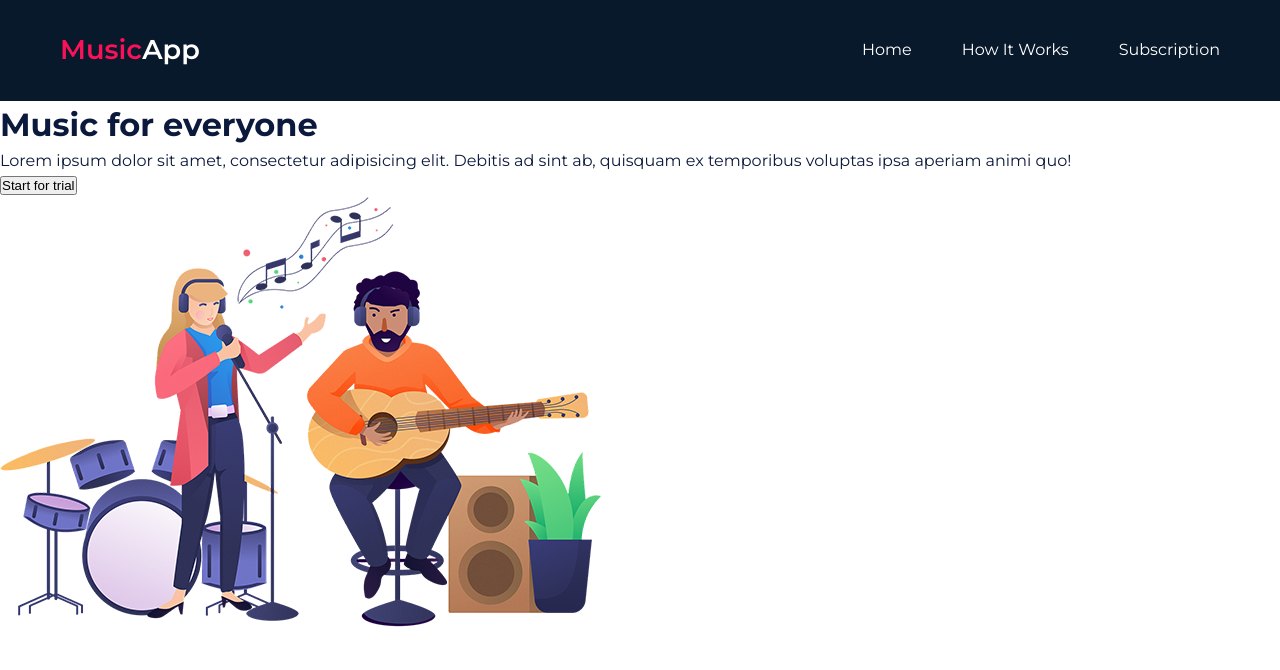
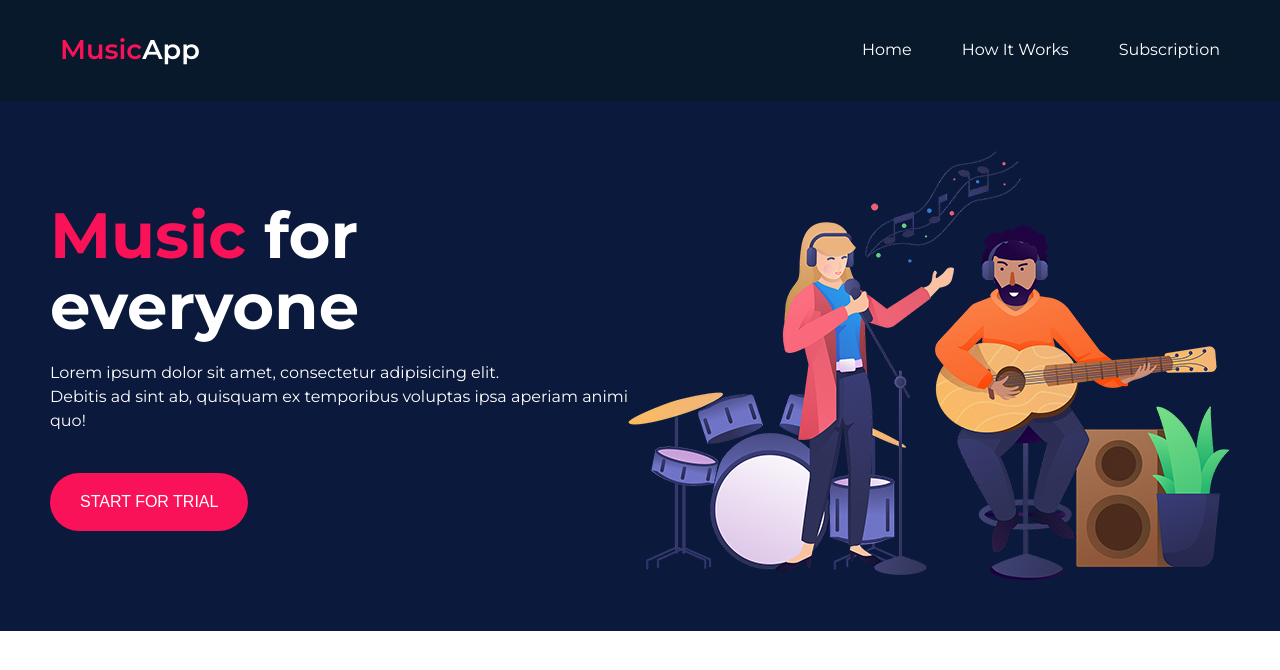
Before and after one commit to slobodanmiric/music-app, a plain HTML site: page index.html in a window 1280 px wide. Drawn offline with Linux system fonts and the light colour scheme.

Commit message:
heder css

```diff
--- a/index.html
+++ b/index.html
@@ -24,7 +24,7 @@
     <header>
         <div class="col">
             <h1><span>Music</span> for everyone</h1>
-            <p>Lorem ipsum dolor sit amet, consectetur adipisicing elit. Debitis ad sint ab, quisquam ex temporibus voluptas ipsa aperiam animi quo!</p>
+            <p>Lorem ipsum dolor sit amet, consectetur adipisicing elit. <br> Debitis ad sint ab, quisquam ex temporibus voluptas ipsa aperiam animi quo!</p>
             <button type="button">Start for trial</button>
         </div>
         <div class="col">
--- a/style.css
+++ b/style.css
@@ -38,6 +38,21 @@ a {
 a:hover {
     color: var(--pink);
 }
+button {
+    padding: 20px 30px;
+    font-size: 1rem;
+    background: var(--pink);
+    border: none;
+    color: var(--bela);
+    border-radius: 40px;
+    text-transform: uppercase;
+    margin-top: 20px;
+}
+button:hover {
+    cursor: pointer;
+    background: var(--violet);
+    transition: var(--transition);
+}
 /******************************
 nav
 ******************************/
@@ -61,3 +76,37 @@ nav ul {
 nav ul li a {
     margin-left: 50px;
 }
+/******************************
+header
+******************************/
+header {
+    background: var(--tamnoPlava);
+    color: var(--bela);
+    display: flex;
+    flex-wrap: wrap;
+    padding: 50px
+}
+header .col {
+    flex: 1;
+}
+header .col:first-child {
+    display: flex;
+    flex-direction: column;
+    justify-content: center;
+    align-items: flex-start
+}
+header .col:first-child h1 {
+    font-size: 4rem;
+    line-height: 1.1;
+}
+header .col:first-child h1 span {
+    color: var(--pink);
+}
+header .col:first-child p {
+    padding: 20px 0;
+}
+header .col:last-child {
+    width: 100%;
+    display: flex;
+    justify-content: center;
+}
```
